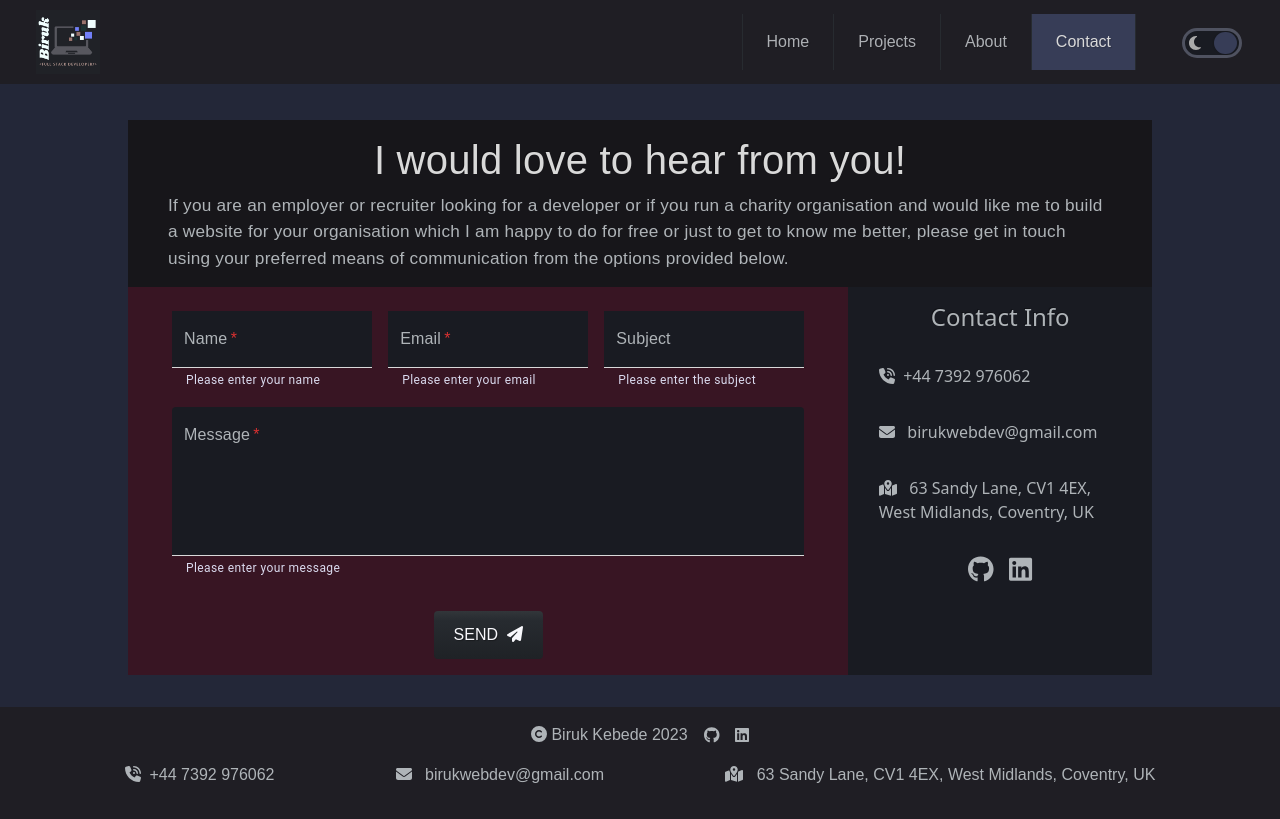
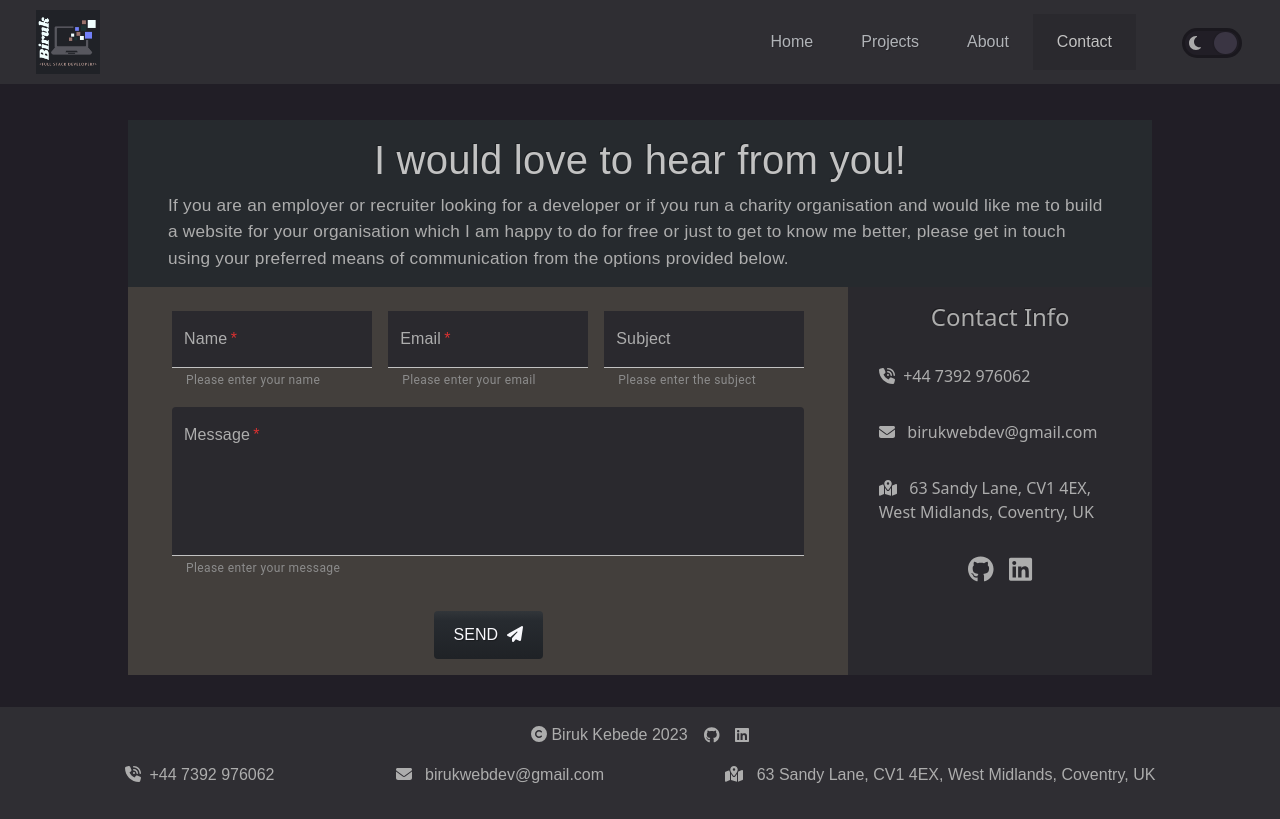
Before and after one commit to Know-Thyself/next-portfolio, a Next.js app: page /contact in a window 1280 px wide. Built offline with nearby package versions, Linux system fonts and the light colour scheme.

Commit message:
dark mode color scheme

```diff
--- a/components/navbar.js
+++ b/components/navbar.js
@@ -68,14 +68,14 @@ const Navbar = () => {
 							<li className={`nav-item ${styles['custom-nav-item']}`}>
 								<Link
 									href='/'
-									className={`nav-link px-4 border-end-0 ${
+									className={`nav-link px-4 ${
 										router.pathname === '/'
 											? styles.active
 											: styles['menu__item']
 									} ${
 										theme === 'light'
 											? 'text-primary border-secondary-subtle'
-											: 'text-body-secondary border-dark'
+											: 'text-body-secondary border-0'
 									}`}
 									onClick={screenTest}
 								>
@@ -85,14 +85,14 @@ const Navbar = () => {
 							<li className={`nav-item ${styles['custom-nav-item']}`}>
 								<Link
 									href='/projects'
-									className={`nav-link px-4 border-end-0 ${
+									className={`nav-link px-4 ${
 										router.pathname === '/projects'
 											? styles.active
 											: styles['menu__item']
 									} ${
 										theme === 'light'
 											? 'text-primary border-secondary-subtle'
-											: 'text-body-secondary border-dark'
+											: 'text-body-secondary border-0'
 									}`}
 									onClick={screenTest}
 								>
@@ -102,14 +102,14 @@ const Navbar = () => {
 							<li className={`nav-item ${styles['custom-nav-item']}`}>
 								<Link
 									href='/about'
-									className={`nav-link px-4 border-end-0 ${
+									className={`nav-link px-4 ${
 										router.pathname === '/about'
 											? styles.active
 											: styles['menu__item']
 									} ${
 										theme === 'light'
 											? 'text-primary border-secondary-subtle'
-											: 'text-body-secondary border-dark'
+											: 'text-body-secondary border-0'
 									}`}
 									onClick={screenTest}
 								>
@@ -126,7 +126,7 @@ const Navbar = () => {
 									} ${
 										theme === 'light'
 											? 'text-primary border-secondary-subtle'
-											: 'text-body-secondary border-dark'
+											: 'text-body-secondary border-0'
 									}`}
 									onClick={screenTest}
 								>
--- a/pages/contact.js
+++ b/pages/contact.js
@@ -300,7 +300,7 @@ const Contact = () => {
 										'& .MuiInputBase-root': {
 											color: 'var(--primary-text-color)',
 											borderBottom: '1px solid var(--primary-text-color)',
-											backgroundColor: 'var(--complementary-bg)',
+											backgroundColor: 'var(--tertiary-bg)',
 										},
 									}}
 								/>
--- a/styles/about.module.css
+++ b/styles/about.module.css
@@ -1,5 +1,6 @@
 .main {
     width: 100%;
+    background-color: var(--tertiary-bg);
     background-color: var(--primary-bg);
     font-family: var(--primary-font-family);
     color: var(--secondary-text-color);
@@ -224,6 +225,7 @@
         gap: 3rem;
         background-color: var(--primary-bg);
         background-color: var(--tertiary-bg);
+        background-color: var(--secondary-bg);
     }
 
     .skills-section {
--- a/styles/contact.module.css
+++ b/styles/contact.module.css
@@ -47,6 +47,7 @@
 .contact-info {
     background-color: var(--secondary-bg);
     background-color: var(--complementary-bg);
+    background-color: var(--tertiary-bg);
     display: none;
     flex-direction: column;
     /* padding-bottom: 1rem; */
@@ -82,8 +83,9 @@
     align-items: center;
     width: 100%;
     margin: auto;
+    background-color: var(--tertiary-bg);
+    background-color: var(--secondary-bg);
     background-color: var(--complementary-bg);
-    background-color: var(--secondary-bg);
     padding: 1rem 0;
 }
 
@@ -105,6 +107,7 @@
     color: var(--secondary-text-color);
     border-bottom: 1px solid var(--primary-text-color);
     background-color: var(--complementary-bg);
+    background-color: var(--tertiary-bg);
     font-family: var(--primary-font-family);
 }
 
@@ -115,6 +118,7 @@
 
 .textField textarea {
     background-color: var(--complementary-bg);
+    background-color: var(--tertiary-bg);
 }
 
 .send {
@@ -178,6 +182,8 @@
 
     .intro {
         background-color: var(--tertiary-bg);
+        background-color: var(--complementary-bg);
+        background-color: var(--secondary-bg);
     }
 
     .wrapper {
--- a/styles/globals.css
+++ b/styles/globals.css
@@ -88,53 +88,42 @@ a {
 }
 
 [data-theme='dark'] {
+    --header-bg: #381523;
+    --header-bg: #19181d;
+    --header-bg: #1E2024;
+    --header-bg: #1d2022;
+    --header-bg: #17171a;
     --header-bg: #1A1A1D;
-    --header-bg: #1e1f26;
-    --header-bg: #1B1F22;
-    --header-bg: #1d2022;
-    --header-bg: #1E2024;
-    --header-bg: #19181d;
     --header-bg: #1F1E24;
+    --header-bg: #2f2e33;
 
-    --primary-bg: #182628;
-    --primary-bg: #1f2833;
-    --primary-bg: #112d32;
-    --primary-bg: #20232b;
-    --primary-bg: #242730;
-    --primary-bg: #1E1F26;
-    --primary-bg: #232738;
+    --primary-bg: #191b22;
+    --primary-bg: #17171a;
+    --primary-bg: #151517;
+    --primary-bg: #161726;
+    --primary-bg: #131422;
+    --primary-bg: #211a22;
+    --primary-bg: #251e27;
+    --primary-bg: #211E26;
 
-    --secondary-bg: #192029;
-    --secondary-bg: #3e1d2e;
-    --secondary-bg: #1e1f26;
-    --secondary-bg: #242730;
-    --secondary-bg: #211E26;
     --secondary-bg: #2f222d;
-    --secondary-bg: #301b28;
-    --secondary-bg: #381523;
+    --secondary-bg: #383238;
+    --secondary-bg: #252a39;
+    --secondary-bg: #22303b;
+    --secondary-bg: #262a2e;
 
-    --tertiary-bg: #323538;
-    --tertiary-bg: #31353a;
+    --tertiary-bg: #383238;
+    --tertiary-bg: #322d32;
+    --tertiary-bg: #262a2e;
+    --tertiary-bg: #222629;
     --tertiary-bg: #2a2f33;
-    --tertiary-bg: #202227;
-    --tertiary-bg: #1d1f23;
-    --tertiary-bg: #1c1b20;
-    --tertiary-bg: #1F1E24;
-    --tertiary-bg: #19181d;
-    --tertiary-bg: #17161a;
+    --tertiary-bg: #2f3131;
+    --tertiary-bg: #2d3033;
+    --tertiary-bg: #2a292e;
 
-    --complementary-bg: #1e1f26;
-    --complementary-bg: #22262b;
-    --complementary-bg: #0E0E10;
-    --complementary-bg: #121826;
-    --complementary-bg: #1E2024;
-    --complementary-bg: #1A1B23;
-    --complementary-bg: #2e2d31;
-    --complementary-bg: #131316;
-    --complementary-bg: #191b22;
-
-    --project-container-hover: #373D43;
-    --project-container-hover: #1e2025;
+    --complementary-bg: #302f34;
+    --complementary-bg: #433f3c;
+    --project-container-hover: #3c3936;
     --about-image-bg: url('/assets/images/background-destination-desktop.jpg');
     --hero-banner-text: 'Playfair Display', serif;
     --primary-font-family: 'Montserrat', sans-serif;
@@ -143,24 +132,20 @@ a {
     --buttons-hover-bg: #3E434C;
     --buttons-hover-bg: #323739;
     --buttons-hover-bg: #3e1d2e;
-    --buttons-hover-bg: #590829;
+    --buttons-hover-bg: #3c3f43;
+    --buttons-hover-bg: #222629;
     --buttons-color: #F8F8FC;
     --secondary-font-family: 'Poppins',
         sans-serif;
-    --primary-text-color: #aaaaac;
-    --primary-text-color: #EBEBEB;
-    --primary-text-color: #D9D9D9;
-
+    --primary-text-color: #C2C2C2;
     --secondary-font-weight: 300;
-    --secondary-text-color: #C4C4C4;
-    --secondary-text-color: #E5E4E2;
-    --secondary-text-color: #afb4b8;
+    --secondary-text-color: #ADADAD;
     --helper-text-color: #dadaee;
-    --active-nav-link: #373D57;
-    --toggle-btn: #373D57;
-    --toggle-btn: #393d4c;
-    --toggle-btn: #4f5260;
-    --radio-btn: #4B5376;
-    --radio-btn: #373D57;
+    --helper-text-color: #8C8C8C;
+    --active-nav-link: #2a292e;
+    --toggle-btn: #615E69;
+    --toggle-btn: #433f3c;
+    --toggle-btn: #1a181e;
+    --radio-btn: #3A3543;
     --read-more: #3a9bdc;
 }
--- a/styles/home.module.css
+++ b/styles/home.module.css
@@ -1,4 +1,6 @@
 .home {
+    background-color: var(--tertiary-bg);
+    background-color: var(--secondary-bg);
     background-color: var(--primary-bg);
     color: var(--secondary-text-color);
     text-align: center;
--- a/styles/projects.module.css
+++ b/styles/projects.module.css
@@ -184,8 +184,7 @@
 
 @media screen and (min-width: 929px) {
     .projects-main-container {
-        padding-top: 74px;
-        padding-bottom: 6.5rem;
+        padding-bottom: 7rem;
     }
 }
 
--- a/styles/themes.module.css
+++ b/styles/themes.module.css
@@ -81,8 +81,9 @@
 }
 
 .switch-checkbox:checked+.switch-label {
+    background-color: var(--complementary-bg);
+    background-color: var(--header-bg);
     background-color: var(--primary-bg);
-    background-color: var(--complementary-bg);
 }
 
 .d-none {
```
